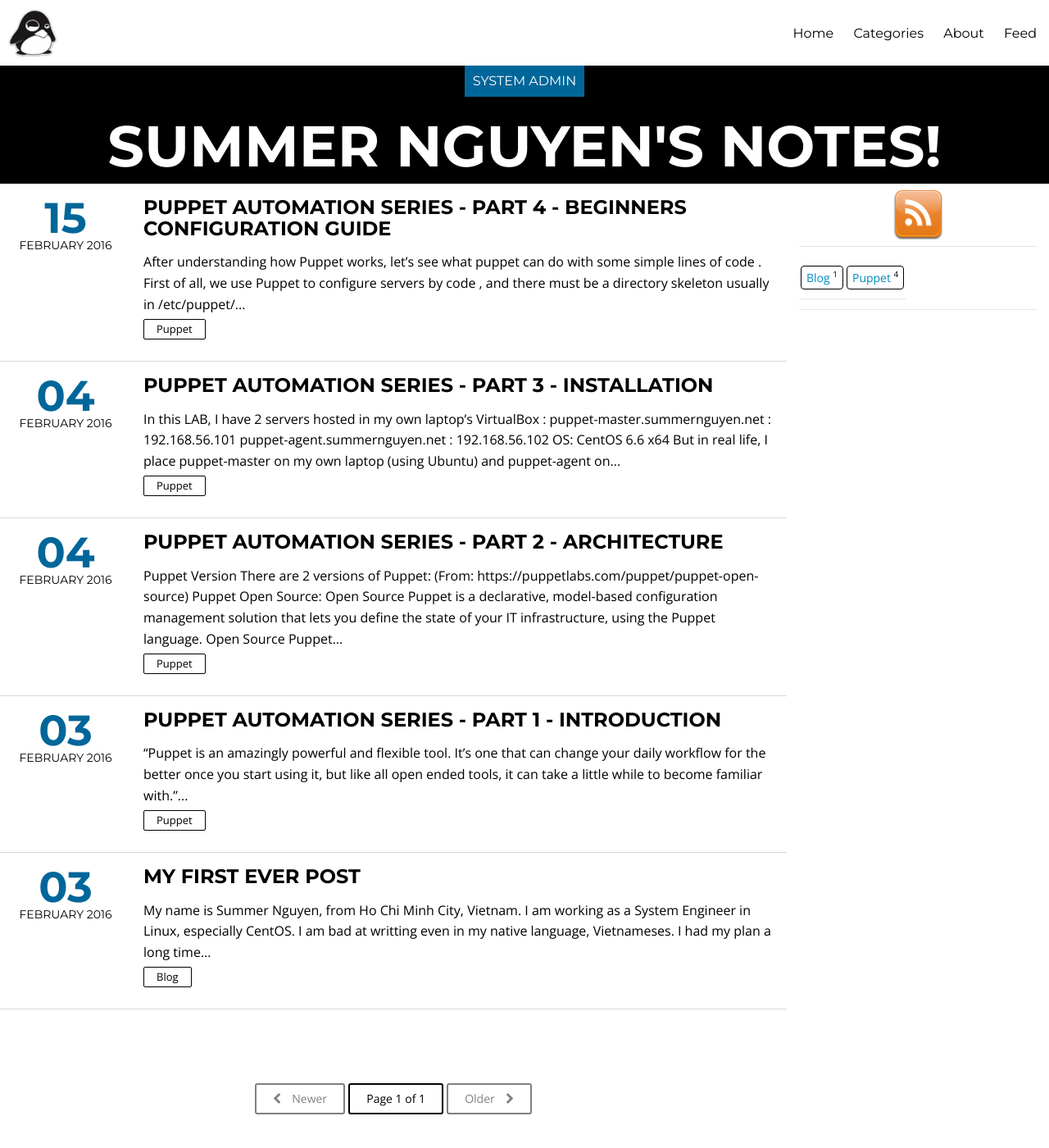
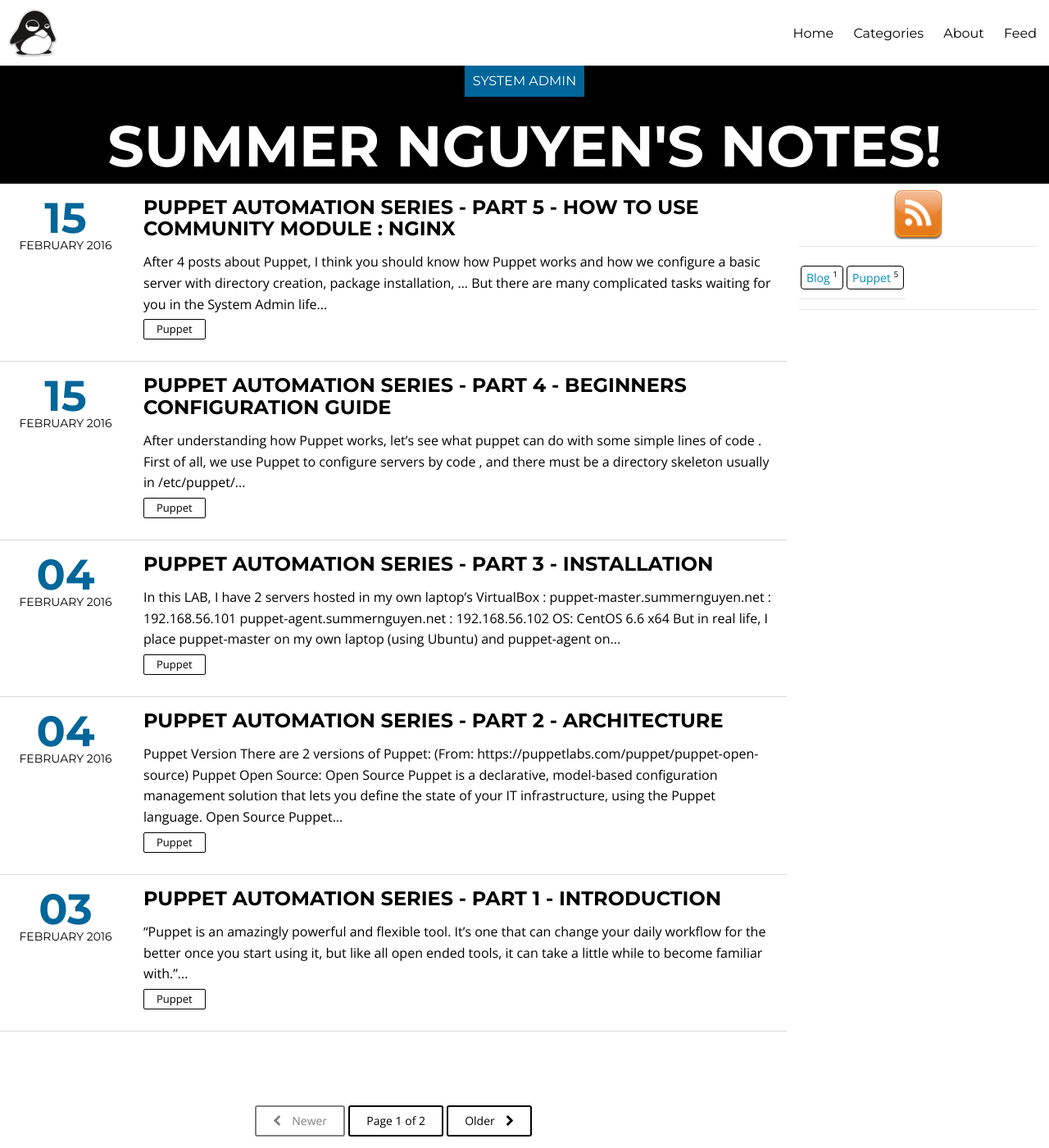
Before and after one commit to summer0nguyen/summer0nguyen.github.io, a Jekyll site: the page built from index.html, in a window 1280 px wide and 1400 px high. Shown: the whole window at 82% size. Built offline with Jekyll 4.4.1, drawn with Linux system fonts in a browser that asks for light colours; nearby versions of some CDN libraries; the list of posts is cut into pages by our own code; some of the changed lines change nothing that is shown.

Commit message:
Add Post : puppet-automation-series-part-5

```diff
--- a/_posts/2016-02-15-puppet-automation-series-part-4-beginners-configuration-guide.md
+++ b/_posts/2016-02-15-puppet-automation-series-part-4-beginners-configuration-guide.md
@@ -88,7 +88,7 @@ And Puppet master will compile our code to catalog and send it to the nodes. Tha
 
 
 
-**Relationships and Ordering**
+<a name="puppet_relationship_and_ordering" href="#puppet_relationship_and_ordering">**Relationships and Ordering**</a>
 
 By default, Puppet applies resources in the order they’re declared in their manifest. However, if a group of resources must always be managed in a specific order, you should explicitly declare such relationships with relationship metaparameters, chaining arrows, and the require function.
 
@@ -108,7 +108,7 @@ Now we have a task setting up 1 server in CentOS 6, with :
 + Install package *httpd*
 + Start service *httpd*
 
-*On Puppet Master, create file */etc/puppet/manifests/sites.pp*
+*On Puppet Master, create file /etc/puppet/manifests/sites.pp*
 
 {% highlight erb %}
 
@@ -207,3 +207,5 @@ Hope you will love it.
 ---
 
 **Previous Topic** : <a href="/puppet/2016/02/04/puppet-automation-series-part-3-installation/">PUPPET AUTOMATION SERIES - PART 3 - INSTALLATION</a>
+
+**Next Topic** : <a href="/puppet/2016/02/15/puppet-automation-series-part-5-How-to-use-community-nginx-module/">PUPPET AUTOMATION SERIES - PART 5 - HOW TO USE COMMUNITY MODULE : NGINX</a>
--- /dev/null
+++ b/_posts/2016-02-16-puppet-automation-series-part-5-How-to-use-community-nginx-module.md
@@ -0,0 +1,220 @@
+---
+author: Summer Nguyen
+layout: post
+title: "Puppet Automation Series - Part 5 - How to use community Module : Nginx"
+date: 2016-02-15 12:00
+comments: true
+category: puppet
+tags:
+- puppet
+- automation
+---
+
+After 4 posts about Puppet, I think you should know how Puppet works and how we configure a basic server with directory creation, package installation, ... But there are many complicated tasks waiting for you in the System Admin life :).
+
+As you know, there are many System Admins like us in the world and they are very great by creating and sharing puppet modules for the community.
+
+You can find more many modules in <a href="https://forge.puppetlabs.com/" target="tab">Puppet Forge - Repository of Modules </a>. At the time I write this post, there are 3,963 modules in many fields and sections created and shared by the community.
+
+In this Post, I will instruct you how to use module <a href="https://forge.puppetlabs.com/jfryman/nginx">NGINX</a> to configure a Web Server with multiple Virtual Hosts (Server Blocks) hosting static content .
+
+
+---
+***TIPS***
+
+In <a href="https://forge.puppetlabs.com/">Puppet Forge</a>, put your query search in the Search form, there may be many modules in the result set.
+
+<img src="/images/puppet-series/puppet-forge-search-form.png" alt="Puppet Forge Search Form">
+
+I follow the below rules to find best module for me : (step by step )
+
+1. Review the module with the icon <img src="/images/puppet-series/puppet-forge-supported-icon.png" alt="Supported"> which means well-tested with Puppet.
+2. Review the module with the icon <img src="/images/puppet-series/puppet-forge-approved-icon.png" alt="Approved"> which means well-written and actively maintained.
+3. Review the module with highest rating point.
+4. Review the module with highest downloaded time.
+5. Review all modules in the result set to find the best module for you .
+
+*Note : Please answer the survey for the module to help the arthors to improve their module and the community to find the right module.*
+
+---
+
+Okay, let's start with our basic tasks :
+
+1. Create directories :
+	+ */var/www/html/web1* owned by user *web1* with mode: *755*
+	+ */var/www/html/web2* owned by user *web2* with mode: *755*
+	+ */var/www/html/web3* owned by user *web3* with mode: *755*
+2. Create files :
+	+ */var/www/html/web1/index.html* owned by user *web1* with mode: *755* and content  : **"WEB 1 Index"**
+	+ */var/www/html/web2/index.html* owned by user *web2* with mode: *755* and content  : **"WEB 2 Index"**
+	+ */var/www/html/web3/index.html* owned by user *web3* with mode: *755* and content  : **"WEB 3 Index"**
+3. Configure Nginx Virtual Hosts ( Server Blocks )
+	+ *web1.summernguyen.net* with document root */var/www/html/web1*
+	+ *web2.summernguyen.net* with document root */var/www/html/web2*
+	+ *web3.summernguyen.net* with document root */var/www/html/web3*
+
+Let's have a look at the tasks and analyze : what is the order of theses tasks ? What task shoud be executed first ? what's next ? what's end ? (See <a href="/puppet/2016/02/15/puppet-automation-series-part-4-beginners-configuration-guide/#puppet_relationship_and_ordering" target="tab">Relationships and Ordering</a>)
+
+
+Here is a order of tasks I recommend :
+
+1. Ensure User *web1 , web2 , web3* is present.
+2. Ensure directory */var/www/html* is present (you know, with mode : 755 ) .
+3. Ensure directories */var/www/html/web1 , /var/www/html/web2 , /var/www/html/web3* is present with righ owner. **This requires both task 1 and 2 completed before executing.**
+4. Install Nginx
+5. Configure 3 Nginx Virtual Hosts . **This requires all of the above tasks completed  before executing.**
+
+
+**Because we are using module <a href="https://forge.puppetlabs.com/jfryman/nginx">NGINX</a>, so we will complete task 4 and 5 by using this module**
+
+---
+
+***Let's start***
+
+
+**1. on *Puppet Master* - Install Module <a href="https://forge.puppetlabs.com/jfryman/nginx">NGINX</a>**
+
+{% highlight bash %}
+[root@puppet-master ~]# puppet module install jfryman-nginx
+Notice: Preparing to install into /etc/puppet/modules ...
+Notice: Downloading from https://forgeapi.puppetlabs.com ...
+Notice: Installing -- do not interrupt ...
+/etc/puppet/modules
+└─┬ jfryman-nginx (v0.3.0)
+  ├─┬ puppetlabs-apt (v2.2.1)
+  │ └── puppetlabs-stdlib (v4.11.0)
+  └── puppetlabs-concat (v2.1.0)
+[root@puppet-master ~]#
+{% endhighlight %}
+
+Puppet will install Nginx Module and it's dependent modules to */etc/puppet/modules*
+
+Before writing manifest, please have a look at the module instruction written by the author <a href="https://forge.puppetlabs.com/jfryman/nginx" target="tab">HERE</a>
+
+**2. on *Puppet Master*, Write *manifest* for the Server *puppet-agent.summernguyen.net by creating /etc/puppet/manifests/sites.pp***
+
+{% highlight erb %}
+node 'puppet-agent.summernguyen.net' {
+
+	#Create User : web1, web2, web3
+	#See https://docs.puppetlabs.com/puppet/latest/reference/type.html#user for information
+	user{"web1":
+		ensure	=>	"present"
+	}
+	user{"web2":
+		ensure	=>	"present"
+	}
+	user{"web3":
+		ensure	=>	"present"
+	}
+
+	#Create directory : /var/www/html
+	#See https://docs.puppetlabs.com/puppet/latest/reference/type.html#file for information
+	file{"/var/www/html":
+		ensure	=>	"directory",
+		owner	=>	"root",
+		mode	=>	"755"
+	}
+
+	#Create Document Root Directory with dependencies : User and directory /var/www/html
+	#must  be created before.
+	file{"/var/www/html/web1":
+		ensure	=>	"directory",
+		owner	=>	"web1",
+		mode	=>	"755",
+		require	=>	[File["/var/www/html"],User["web1"]]
+	}
+	file{"/var/www/html/web2":
+		ensure	=>	"directory",
+		owner	=>	"web2",
+		mode	=>	"755",
+		require	=>	[File["/var/www/html"],User["web2"]]
+	}
+	file{"/var/www/html/web3":
+		ensure	=>	"directory",
+		owner	=>	"web3",
+		mode	=>	"755",
+		require	=>	[File["/var/www/html"],User["web3"]]
+	}
+
+	#Create Index File with the parent directiry required
+
+	file{"/var/www/html/web1/index.html":
+		ensure	=>	"present",
+		owner	=>	"web1",
+		mode	=>	"755",
+		content	=>	"WEB 1 Index",
+		require	=>	File["/var/www/html/web1"]
+	## this also require User web1 and directory /var/www/html
+	#existed before executing
+	}
+	file{"/var/www/html/web2/index.html":
+		ensure	=>	"present",
+		owner	=>	"web2",
+		mode	=>	"755",
+		content	=>	"WEB 2 Index",
+		require	=>	File["/var/www/html/web2"]
+	}
+	file{"/var/www/html/web3/index.html":
+		ensure	=>	"present",
+		owner	=>	"web3",
+		mode	=>	"755",
+		content	=>	"WEB 3 Index",
+		require	=>	File["/var/www/html/web3"]
+	}
+
+	######################Configure Nginx by Community Module#####################
+
+	#Install Nginx and some basic tweaks
+	class { 'nginx':
+
+	}
+
+	#Install Virtual Hosts
+	nginx::resource::vhost { 'web1.summernguyen.net':
+		www_root	=>	'/var/www/html/web1',
+		require		=>	File["/var/www/html/web1"]
+	}
+
+	## Copy and Paste
+	nginx::resource::vhost { 'web2.summernguyen.net':
+		www_root	=>	'/var/www/html/web2',
+		require		=>	File["/var/www/html/web2"]
+	}
+	nginx::resource::vhost { 'web3.summernguyen.net':
+		www_root	=>	'/var/www/html/web2',
+		require		=>	File["/var/www/html/web3"]
+	}
+}
+{% endhighlight %}
+
+
+**3. on *Puppet Agent* - Apply the manifest**
+
+Run the command :
+{% highlight bash %}
+puppet agent -t
+{% endhighlight %}
+
+Well, you can check if it works by yourself.
+
+
+
+---
+***Real Life Scenario***
+
+Imagine that you have a cluster consist of 10 Servers with this simple configuration.
+
+If you do all the Server by **Bash shell**, I think it takes you about more than 1 hour.
+
+But, it takes me only 5 minutes to write the *manifest*  and 1 hour to write this whole post. Adding new Server is just copying and pasting.
+
+---
+
+There are many modules fit your need, find it by yourself or write a module and share to the community.
+
+Hope you will love this post.
+
+---
+
+**Previous Topic** : <a href="/puppet/2016/02/15/puppet-automation-series-part-4-beginners-configuration-guide/">PUPPET AUTOMATION SERIES - PART 4 - BEGINNERS CONFIGURATION GUIDE</a>
```
Also changed, not shown: images/puppet-series/puppet-forge-approved-icon.png (added), images/puppet-series/puppet-forge-search-form.png (added), images/puppet-series/puppet-forge-supported-icon.png (added).
